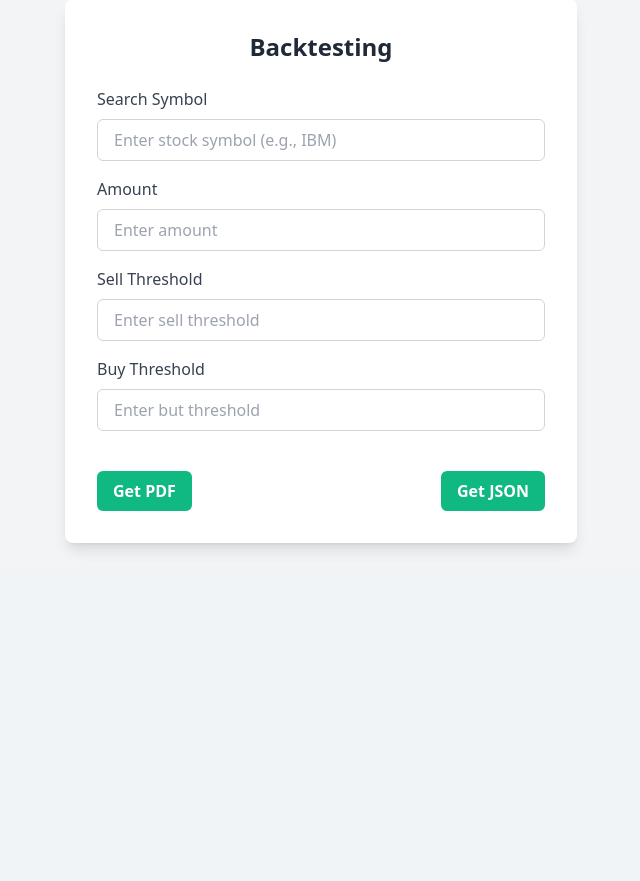
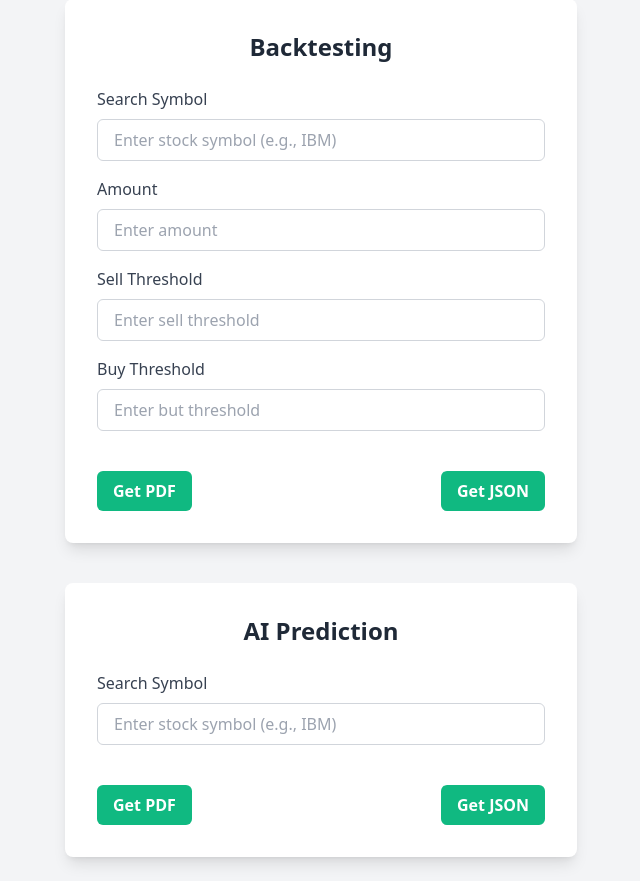
Before and after one commit to 1611Dhruv/stock_analyzer, a Django app: page /reporting/ in a window 1280 px wide. Shown: the part 745-1626 px from the top of the page, without its empty margins (319-959 px from the left). Before the commit the page ends 1295 px from the top, so only its background shows below. Run offline with Django 4.2, Linux system fonts and the light colour scheme; some libraries are stand-ins or nearby versions.

Commit message:
added AI UI field

```diff
--- a/reporting/templates/reporting.html
+++ b/reporting/templates/reporting.html
@@ -150,7 +150,6 @@
           Backtesting
         </h2>
 
-        <!-- <form id="backtest-form" method="GET"> -->
           <div class="mb-4">
             <label
               for="symbol"
@@ -221,7 +220,6 @@
               Get JSON
             </button>
           </div>
-        <!-- </form> -->
         <script>
           function constructBacktestURL(pdf) {
             const symbol = document.getElementById('symbol-fld').value;
@@ -242,6 +240,58 @@
           }
         </script>
       </div>
+
+      <div class="bg-white rounded-lg shadow-lg p-8 max-w-lg mx-auto mt-10">
+        <h2 class="text-2xl font-semibold mb-6 text-gray-800 text-center">
+          AI Prediction
+        </h2>
+
+          <div class="mb-4">
+            <label
+              for="symbol"
+              class="block text-gray-700 font-medium mb-2"
+            >
+              Search Symbol
+            </label>
+            <input
+              type="text"
+              id="symbol-ai-fld"
+              placeholder="Enter stock symbol (e.g., IBM)"
+              class="w-full px-4 py-2 border border-gray-300 rounded-md focus:outline-none focus:ring-2 focus:ring-blue-600 focus:border-transparent mb-4"
+            />
+          </div>
+          <div class=" ">
+
+          </div>
+
+          <div class="flex justify-between mt-6">
+            <button
+              class="bg-emerald-500 hover:bg-emerald-600 text-white font-semibold py-2 px-4 rounded-md focus:outline-none focus:ring-2 focus:ring-green-600"
+              onClick="getAIPDF()"
+            >
+              Get PDF
+            </button>
+            <button
+              class="bg-emerald-500 hover:bg-emerald-600 text-white font-semibold py-2 px-4 rounded-md focus:outline-none focus:ring-2 focus:ring-blue-600"
+              onClick="getAIJSON()"
+            >
+              Get JSON
+            </button>
+          </div>
+        <script>
+          function constructAIURL(pdf) {
+            const symbol = document.getElementById('symbol-ai-fld').value;
+            return "/ai_prediction?format=" + (pdf? "pdf" : "json") + "&symbol=" + symbol;
+          }
+
+          function getAIPDF() {
+            window.open(constructAIURL(true));
+          }
+
+          function getAIJSON() {
+            window.open(constructAIURL(false));
+          }
+        </script>
     </div>
   </body>
 </html>
```
